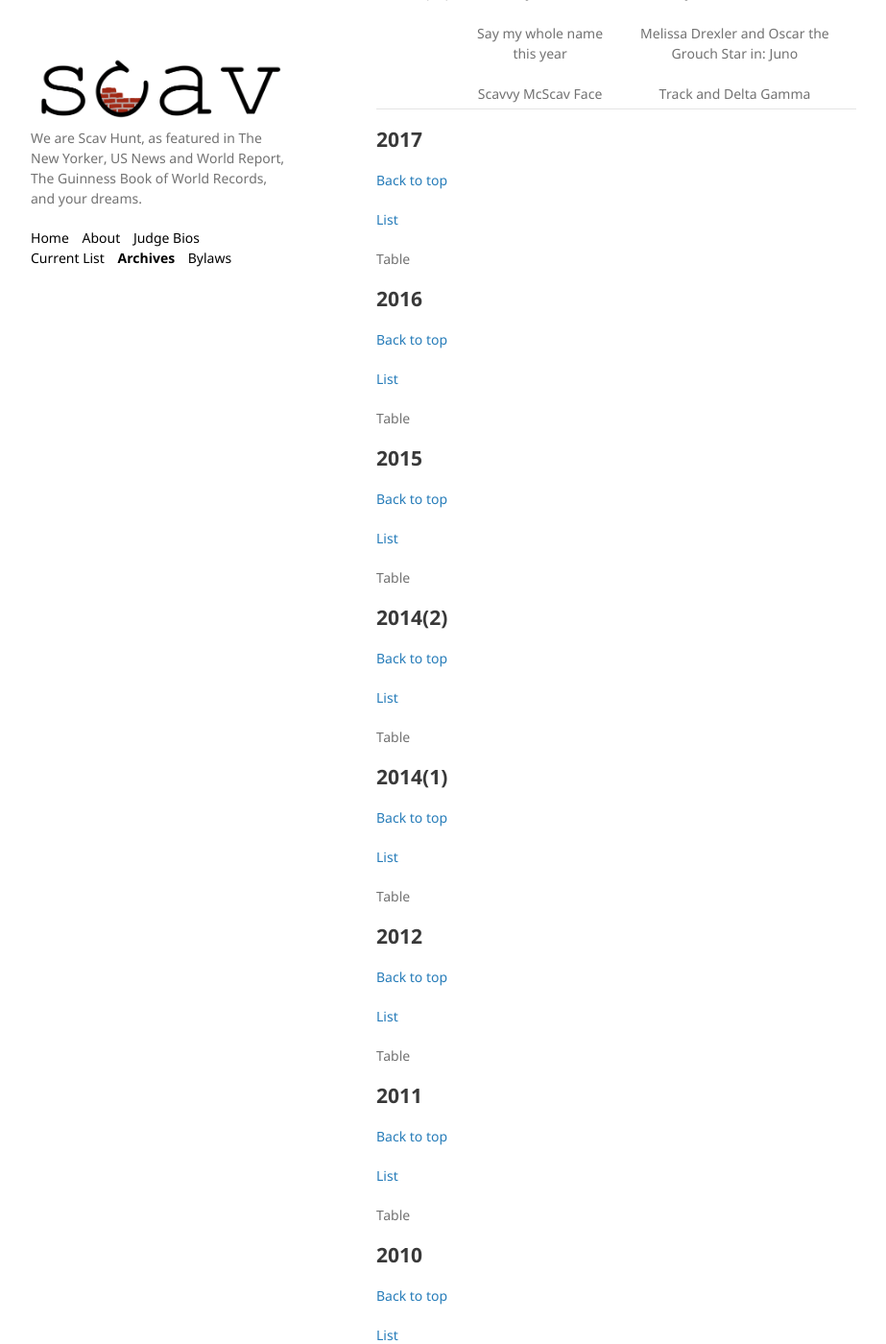
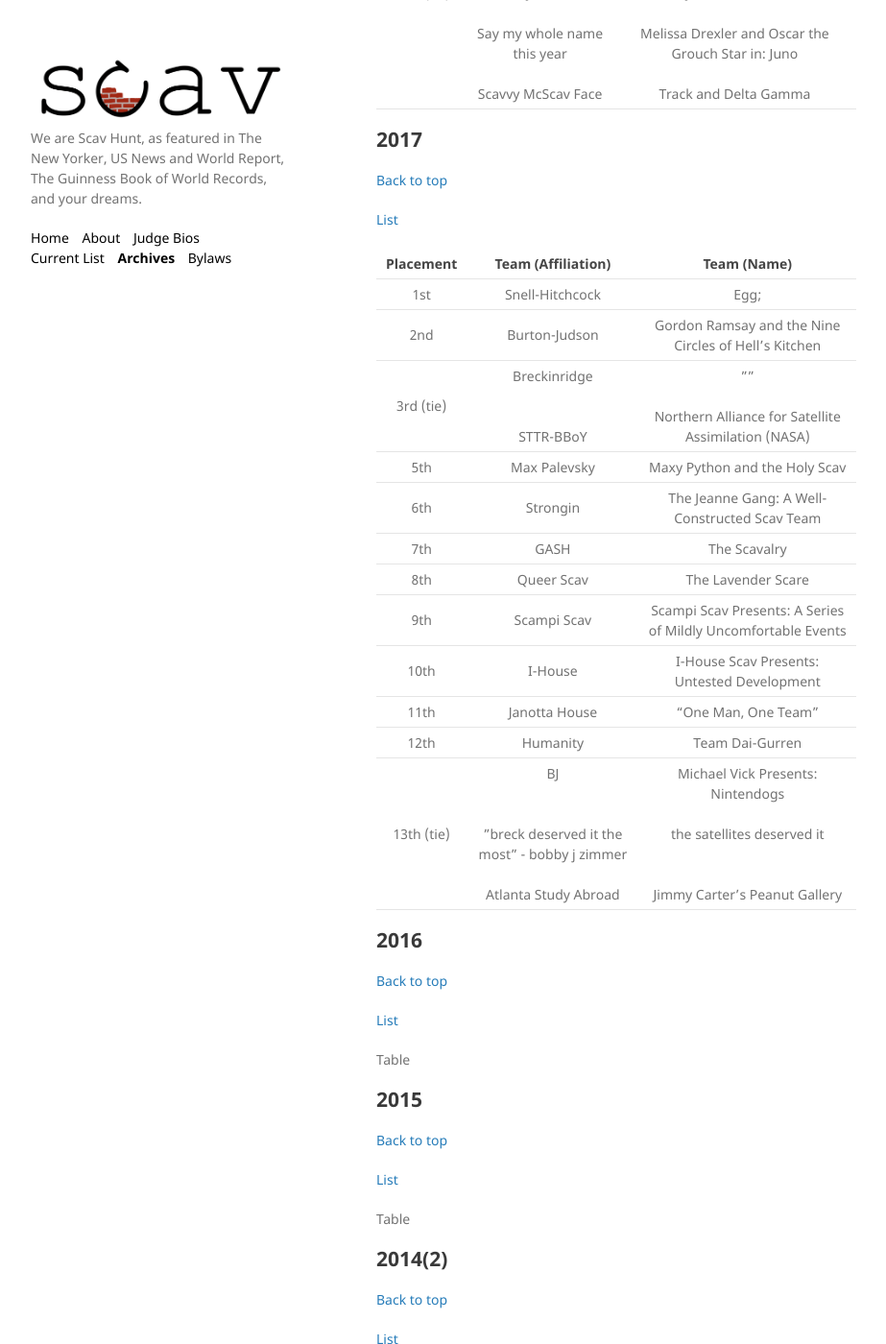
Before and after one commit to scav-hunt/scav-hunt.github.io, a Jekyll site: the page built from _pages/archives.md, in a window 1280 px wide and 1400 px high, scrolled down 12296 px. Shown: the whole window at 96% size, without its empty margins (178-1101 px from the left). Built offline with Jekyll 4.4.1, drawn with Linux system fonts in a browser that asks for light colours.

Commit message:
2017 complete

```diff
--- a/_pages/archives.md
+++ b/_pages/archives.md
@@ -380,9 +380,22 @@ The ranks of Hot Side Hot have, at one time or another, included the following (
 ## 2017 {#s-2017}
 [Back to top](#archives)
 
-[List](/assets/lists/)
+[List](/assets/lists/2017.pdf)
 
-Table
+| Placement | Team (Affiliation) | Team (Name) |
+| :---: |  :---:  | :---:  |
+| 1st | Snell-Hitchcock | Egg; |
+| 2nd | Burton-Judson | Gordon Ramsay and the Nine Circles of Hell's Kitchen |
+| 3rd (tie) | Breckinridge <br><br><br> STTR-BBoY | ”” <br><br> Northern Alliance for Satellite Assimilation (NASA)|
+| 5th | Max Palevsky | Maxy Python and the Holy Scav |
+| 6th | Strongin | The Jeanne Gang: A Well-Constructed Scav Team |
+| 7th | GASH | The Scavalry |
+| 8th | Queer Scav | The Lavender Scare |
+| 9th | Scampi Scav | Scampi Scav Presents: A Series of Mildly Uncomfortable Events |
+| 10th | I-House | I-House Scav Presents: Untested Development |
+| 11th | Janotta House | "One Man, One Team" |
+| 12th | Humanity | Team Dai-Gurren |
+| 13th (tie) | BJ <br><br><br> ”breck deserved it the most” - bobby j zimmer <br><br> Atlanta Study Abroad | Michael Vick Presents: Nintendogs <br><br> the satellites deserved it <br><br><br> Jimmy Carter’s Peanut Gallery |
 
 ## 2016 {#s-2016}
 [Back to top](#archives)
```
